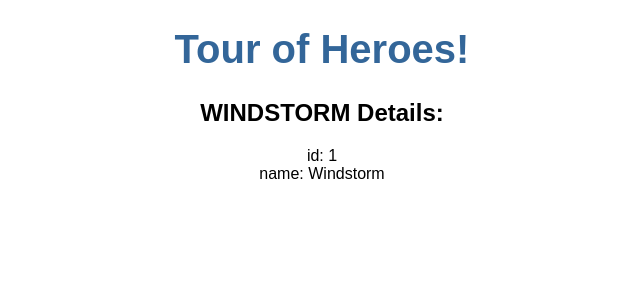
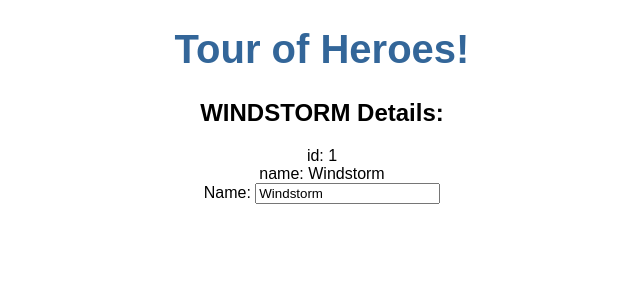
Before and after one commit to Tulkdan/tour-of-heroes, an Angular app: page / in a window 1280 px wide. Shown: the top 300 px of the page, without its empty margins (318-958 px from the left). Built offline with nearby package versions, Linux system fonts and the light colour scheme.

Commit message:
Added input to edit the name of the hero object

```diff
--- a/src/app/app.module.ts
+++ b/src/app/app.module.ts
@@ -1,5 +1,6 @@
 import { BrowserModule } from '@angular/platform-browser';
 import { NgModule } from '@angular/core';
+import { FormsModule } from '@angular/forms';
 
 import { AppComponent } from './app.component';
 import { HeroesComponent } from './heroes/heroes.component';
@@ -10,7 +11,8 @@
     HeroesComponent
   ],
   imports: [
-    BrowserModule
+    BrowserModule,
+    FormsModule
   ],
   providers: [],
   bootstrap: [AppComponent]
--- a/src/app/heroes/heroes.component.html
+++ b/src/app/heroes/heroes.component.html
@@ -1,3 +1,9 @@
 <h2>{{ hero.name | uppercase }} Details:</h2>
 <div><span>id: </span>{{ hero.id }}</div>
 <div><span>name: </span>{{ hero.name }}</div>
+
+<div>
+  <label>Name:
+    <input [(ngModel)]="hero.name" placeholder="name" type="text">
+  </label>
+</div>
```
